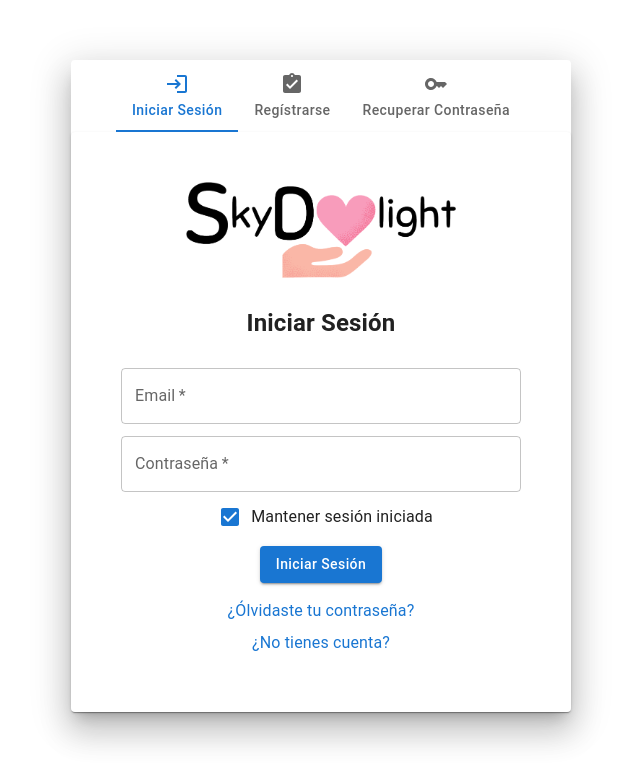
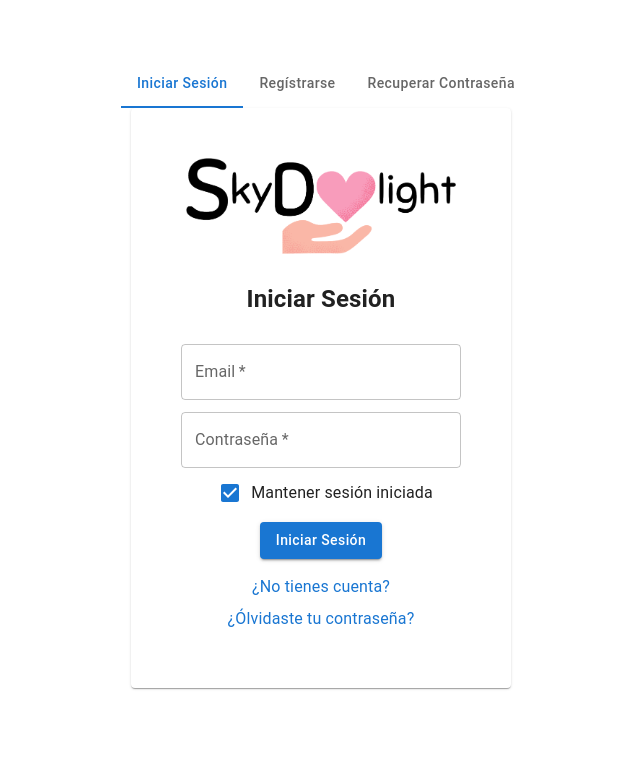
Before and after one commit to jluismarq/SkyDelightWeb, a React (Create React App) app: page / in a window 1280 px wide. Shown: the top 784 px of the page, without its empty margins (319-959 px from the left). Built offline with nearby package versions, Linux system fonts and the light colour scheme.

Commit message:
Navegación

```diff
--- a/src/containers/index.js
+++ b/src/containers/index.js
@@ -7,9 +7,6 @@ import Box from '@mui/material/Box'
 import LoginView from '../views/LoginView';
 import SignupView from '../views/SignupView';
 import ForgotView from '../views/ForgotView';
-import LoginIcon from '@mui/icons-material/Login';
-import AssignmentTurnedInIcon from '@mui/icons-material/AssignmentTurnedIn';
-import KeyIcon from '@mui/icons-material/Key';
 
 function TabPanel(props) {
     const { children, value, index, ...other } = props;
@@ -39,20 +36,21 @@ const handleChange = (event, newValue) => {
   };
 
     return(
-        <Paper elevation={20} style= {{width:500, margin:"60px auto"}}>
-            <Tabs value={value} onChange={handleChange}  style={{textTransform: 'none'}} centered>
-                <Tab label="Iniciar Sesión" style={{textTransform: 'none'}} icon={<LoginIcon />} />
-                <Tab label="Regístrarse" style={{textTransform: 'none'}} icon={<AssignmentTurnedInIcon />} />
-                <Tab label="Recuperar Contraseña" style={{textTransform: 'none'}} icon={<KeyIcon />}/>
+        <Paper elevation={0} style= {{width:400, margin:"60px auto"}}>
+            <Tabs value={value} onChange={handleChange}  style={{textTransform: 'none'}} variant="scrollable"
+  scrollButtons="auto" selectionFollowsFocus>
+                <Tab label="Iniciar Sesión" style={{textTransform: 'none'}} />
+                <Tab label="Regístrarse" style={{textTransform: 'none'}} />
+                <Tab label="Recuperar Contraseña" style={{textTransform: 'none'}}/>
             </Tabs>
             <TabPanel value={value} index={0}>
                 <LoginView handleChange = {handleChange}/>
             </TabPanel>
             <TabPanel value={value} index={1}>
-                <SignupView/>
+                <SignupView handleChange = {handleChange}/>
             </TabPanel>
             <TabPanel value={value} index={2}>
-                <ForgotView/>
+                <ForgotView handleChange = {handleChange}/>
             </TabPanel>
         </Paper>
 
--- a/src/views/ForgotView.js
+++ b/src/views/ForgotView.js
@@ -6,14 +6,15 @@ import TextField from '@mui/material/TextField';
 import Typography from '@mui/material/Typography';
 import Avatar from '@mui/material/Avatar';
 import LockOutlinedIcon from '@mui/icons-material/LockOutlined';
+import Link from '@mui/material/Link';
 
-const ForgotView = ( ) => {
+const ForgotView = ({handleChange}) => {
     const headerStyle = { margin: 0 }
     const avatarStyle = { backgroundColor: '#0078AA' }
     const marginTop = { marginTop: 5 }
     return (
         <Grid>
-            <Paper style={{padding:"50px", height:"60vh", width:"400px", margin:"0 auto"}}>
+            <Paper style={{padding:"50px", height:"60vh", width:"280px", margin:"0 auto"}}>
                 <Grid align='center'>
                     <Avatar style={avatarStyle}><LockOutlinedIcon /></Avatar>
                     <h2 style={headerStyle}>Recuperar Contraseña</h2>
@@ -23,6 +24,9 @@ const ForgotView = ( ) => {
                     <TextField fullWidth required label='Email' placeholder="Ingresa tu email" margin="dense" />
                     <Button type='submit' variant='contained' color='primary' style={{margin:"8px", textTransform: 'none'}}>Recuperar</Button>
                 </form>
+                <Typography style={{margin:"8px"}} align="right">
+                    <Link href="#" underline="hover" onClick={()=>handleChange("event",0)} >Ir a Iniciar Sesión</Link>
+                </Typography>
             </Paper>
         </Grid>
     );
--- a/src/views/LoginView.js
+++ b/src/views/LoginView.js
@@ -17,7 +17,7 @@ const LoginView = ({handleChange}) => {
 
     return (
         <Grid container id="main-container">
-            <Paper style={{padding:"50px", height:"60vh", width:"500px", margin:"0 auto"}}>
+            <Paper style={{padding:"50px", height:"60vh", width:"280px", margin:"0 auto"}}>
 
                 <Grid item align='center'>
                     <img className="logo" src={logo} alt="SkyDelight" />
@@ -34,13 +34,12 @@ const LoginView = ({handleChange}) => {
                 <Button  variant="contained" onClick={submit} style={{margin:"8px", textTransform: 'none'}} >Iniciar Sesión</Button>
 
                 <Typography style={{margin:"8px"}}>
-                    <Link href="#" underline="hover" onClick={()=>handleChange("event",2)}>¿Ólvidaste tu contraseña?</Link>
-                </Typography>
-
-               <Typography style={{margin:"8px"}}>
                     <Link href="#" underline="hover" onClick={()=>handleChange("event",1)}>¿No tienes cuenta?</Link>
                </Typography>
 
+                <Typography style={{margin:"8px"}}>
+                    <Link href="#" underline="hover" onClick={()=>handleChange("event",2)}>¿Ólvidaste tu contraseña?</Link>
+                </Typography>
 
 
             </Paper>
--- a/src/views/SignupView.js
+++ b/src/views/SignupView.js
@@ -11,15 +11,15 @@ import FormControlLabel from '@mui/material/FormControlLabel';
 import FormControl from '@mui/material/FormControl';
 import FormLabel from '@mui/material/FormLabel';
 import Stack from '@mui/material/Stack';
+import Link from '@mui/material/Link';
 
-
-const SignupView = ( ) => {
+const SignupView = ({handleChange}) => {
     const headerStyle = { margin: 0 }
     const avatarStyle = { backgroundColor: '#0078AA' }
     const marginTop = { marginTop: 5 }
     return (
         <Grid>
-            <Paper style={{padding:"50px", height:"60vh", width:"400px", margin:"0 auto"}}>
+            <Paper style={{padding:"50px", height:"60vh", width:"280px", margin:"0 auto"}}>
                 <Grid align='center'>
                     <Avatar style={avatarStyle}></Avatar>
                     <h2 style={headerStyle}>Crea una cuenta nueva</h2>
@@ -42,6 +42,9 @@ const SignupView = ( ) => {
                     <TextField fullWidth label='Confirme su Contraseña' placeholder="Confirme su contraseña" margin="dense"/>
                     <Button type='submit' variant='contained' color='primary' style={{margin:"8px", textTransform: 'none'}}>Regístrame</Button>
                 </form>
+                <Typography style={{margin:"8px"}} align="right">
+                    <Link href="#" underline="hover" onClick={()=>handleChange("event",0)} >¿Ya tienes una cuenta?</Link>
+                </Typography>
             </Paper>
         </Grid>
     );
```
